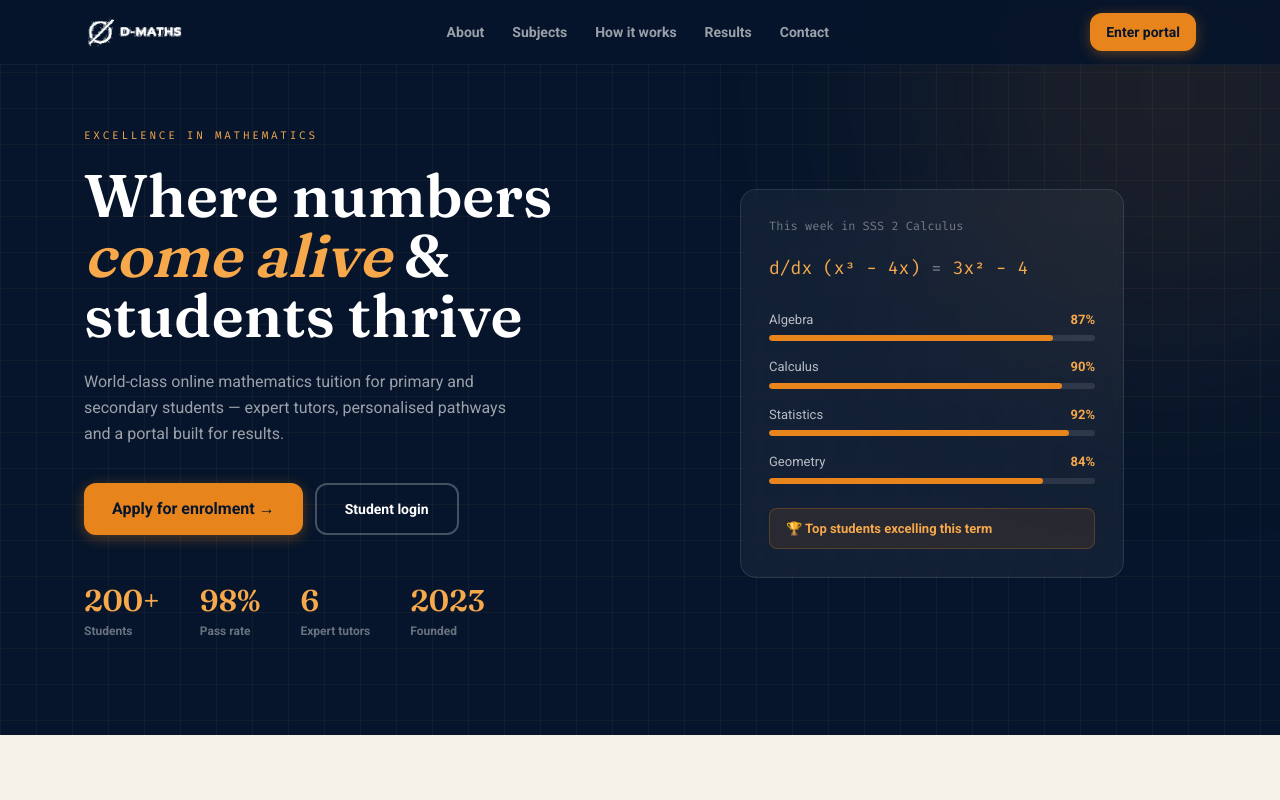
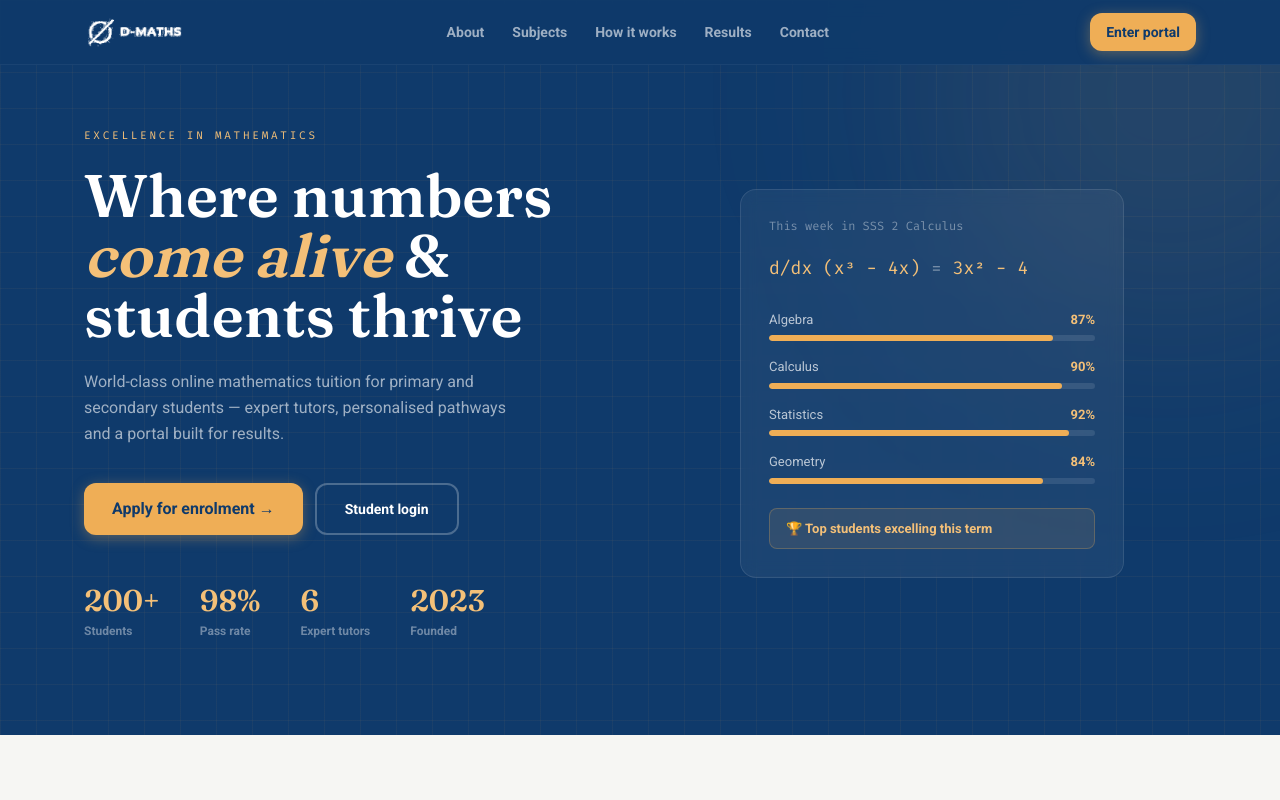
Before and after one commit to dmathstuition/dmaths, a Next.js app: page / in a window 1280 px wide. Shown: the top 800 px of the page. Built offline with nearby package versions, Linux system fonts and the light colour scheme.

Commit message:
New brand palette + redesigned admin dashboard

```diff
--- a/app/admin/page.tsx
+++ b/app/admin/page.tsx
@@ -1,44 +1,86 @@
 import Link from "next/link";
 import { supabaseServer } from "@/lib/supabase/server";
+import { Icon } from "@/components/Icons";
 
 export const dynamic = "force-dynamic";
 
 export default async function AdminDashboard() {
   const supa = supabaseServer();
-  const [{ count: students }, { count: pending }, { count: classes }, { data: recent }] = await Promise.all([
+  const now = new Date().toISOString();
+  const [
+    { count: students }, { count: pending }, { count: classes },
+    { count: activeStudents }, { data: recent }, { data: allStudents }, { count: assignments },
+  ] = await Promise.all([
     supa.from("profiles").select("*", { count: "exact", head: true }).eq("role", "student"),
     supa.from("applications").select("*", { count: "exact", head: true }).eq("status", "pending"),
-    supa.from("classes").select("*", { count: "exact", head: true }).gte("starts_at", new Date().toISOString()),
+    supa.from("classes").select("*", { count: "exact", head: true }).gte("starts_at", now),
+    supa.from("profiles").select("*", { count: "exact", head: true }).eq("role", "student").eq("is_active", true),
     supa.from("profiles").select("id,student_code,first_name,last_name,level,avg_score,attendance,is_active")
-      .eq("role", "student").order("created_at", { ascending: false }).limit(7),
+      .eq("role", "student").order("created_at", { ascending: false }).limit(6),
+    supa.from("profiles").select("avg_score,attendance").eq("role", "student"),
+    supa.from("assignments").select("*", { count: "exact", head: true }),
   ]);
+
+  const avgScore = allStudents?.length ? Math.round(allStudents.reduce((a, s) => a + (s.avg_score || 0), 0) / allStudents.length) : 0;
+  const avgAttend = allStudents?.length ? Math.round(allStudents.reduce((a, s) => a + (s.attendance || 0), 0) / allStudents.length) : 0;
+  const today = new Date().toLocaleDateString("en-NG", { weekday: "long", day: "numeric", month: "long", year: "numeric" });
 
   return (
     <div className="space-y-6">
-      <div>
-        <h1 className="font-display text-3xl font-semibold">Admin dashboard</h1>
-        <p className="text-sm text-ink/45">D-Maths Tuition Centre — control panel</p>
+      {/* Hero */}
+      <div className="relative overflow-hidden rounded-3xl bg-gradient-to-br from-board to-boardDeep p-7 text-white sm:p-9">
+        <div className="absolute right-0 top-0 h-full w-1/2 opacity-20"
+          style={{ background: "radial-gradient(circle at 80% 20%, #EFAE56, transparent 60%)" }} />
+        {/* diagonal gold accent stroke (brand) */}
+        <div className="absolute -right-10 top-1/2 h-1 w-64 -rotate-45 bg-gold/60" />
+        <div className="relative">
+          <p className="font-mono text-[11px] uppercase tracking-[.2em] text-white/40">{today}</p>
+          <h1 className="mt-2 font-display text-3xl font-semibold sm:text-4xl">Welcome back</h1>
+          <p className="mt-1 text-sm text-white/55">Here's what's happening at D-Maths today.</p>
+
+          <div className="mt-6 flex flex-wrap gap-6">
+            <HeroStat label="Active students" value={activeStudents ?? 0} />
+            <HeroStat label="Avg score" value={`${avgScore}%`} />
+            <HeroStat label="Avg attendance" value={`${avgAttend}%`} />
+          </div>
+        </div>
       </div>
 
+      {/* Pending banner */}
       {(pending ?? 0) > 0 && (
-        <div className="flex flex-wrap items-center gap-4 rounded-2xl border border-amber-200 bg-amber-50 px-5 py-4">
-          <p className="flex-1 text-sm font-bold text-amber-900">
-            {pending} pending application{pending! > 1 ? "s" : ""} awaiting payment verification.
+        <Link href="/admin/applications"
+          className="group flex flex-wrap items-center gap-4 rounded-2xl border border-gold/40 bg-gold-pale px-5 py-4 transition hover:shadow-lift">
+          <span className="flex h-10 w-10 items-center justify-center rounded-full bg-gold text-board">
+            <Icon name="applications" />
+          </span>
+          <p className="flex-1 text-sm font-bold text-ink">
+            {pending} application{pending! > 1 ? "s" : ""} awaiting your review
           </p>
-          <Link href="/admin/applications" className="btn-gold !min-h-[38px]">Review now</Link>
-        </div>
+          <span className="btn-gold !min-h-[38px] group-hover:translate-x-0.5">Review now →</span>
+        </Link>
       )}
 
-      <div className="grid gap-4 sm:grid-cols-3">
-        <Stat label="Total students" value={students ?? 0} />
-        <Stat label="Pending applications" value={pending ?? 0} />
-        <Stat label="Upcoming classes" value={classes ?? 0} />
+      {/* Stat cards */}
+      <div className="grid gap-4 sm:grid-cols-2 lg:grid-cols-4">
+        <StatCard icon="students" label="Total students" value={students ?? 0} href="/admin/students" tint="blue" />
+        <StatCard icon="applications" label="Pending" value={pending ?? 0} href="/admin/applications" tint="gold" />
+        <StatCard icon="classes" label="Upcoming classes" value={classes ?? 0} href="/admin/classes" tint="sky" />
+        <StatCard icon="assignments" label="Assignments" value={assignments ?? 0} href="/admin/assignments" tint="blue" />
       </div>
 
+      {/* Quick actions */}
+      <div className="grid gap-3 sm:grid-cols-2 lg:grid-cols-4">
+        <QuickAction icon="applications" label="Review applications" href="/admin/applications" />
+        <QuickAction icon="classes" label="Schedule a class" href="/admin/classes" />
+        <QuickAction icon="assignments" label="Post assignment" href="/admin/assignments" />
+        <QuickAction icon="notices" label="Make announcement" href="/admin/notices" />
+      </div>
+
+      {/* Recent students */}
       <div className="card overflow-hidden">
         <div className="flex items-center justify-between border-b border-line px-6 py-4">
-          <h2 className="font-display text-lg font-semibold">Recent students</h2>
-          <Link href="/admin/students" className="text-sm font-bold text-gold-deep hover:underline">View all</Link>
+          <h2 className="font-display text-lg font-semibold text-ink">Recent students</h2>
+          <Link href="/admin/students" className="text-sm font-bold text-gold-deep hover:underline">View all →</Link>
         </div>
         <div className="overflow-x-auto">
           <table className="w-full min-w-[560px] text-sm">
@@ -51,15 +93,21 @@ export default async function AdminDashboard() {
             </thead>
             <tbody>
               {(recent ?? []).map(s => (
-                <tr key={s.id} className="border-t border-line/60">
-                  <td className="px-5 py-3 font-bold">{s.first_name} {s.last_name}</td>
+                <tr key={s.id} className="border-t border-line/60 transition hover:bg-chalk/50">
+                  <td className="px-5 py-3">
+                    <Link href={`/admin/students/${s.id}`} className="font-bold hover:text-gold-deep hover:underline">
+                      {s.first_name} {s.last_name}
+                    </Link>
+                  </td>
                   <td className="px-5 py-3 font-mono text-xs text-ink/50">{s.student_code}</td>
                   <td className="px-5 py-3 text-ink/60">{s.level}</td>
-                  <td className="px-5 py-3 font-extrabold">{s.avg_score}%</td>
+                  <td className="px-5 py-3">
+                    <span className={`font-extrabold ${s.avg_score >= 70 ? "text-emerald-600" : s.avg_score >= 50 ? "text-gold-deep" : "text-red-500"}`}>
+                      {s.avg_score}%
+                    </span>
+                  </td>
                   <td className="px-5 py-3 text-ink/60">{s.attendance}%</td>
-                  <td className="px-5 py-3">
-                    <span className={s.is_active ? "pill-green" : "pill-red"}>{s.is_active ? "Active" : "Inactive"}</span>
-                  </td>
+                  <td className="px-5 py-3"><span className={s.is_active ? "pill-green" : "pill-red"}>{s.is_active ? "Active" : "Inactive"}</span></td>
                 </tr>
               ))}
               {!recent?.length && <tr><td colSpan={6} className="px-5 py-10 text-center text-ink/40">No students yet — approve an application to begin.</td></tr>}
@@ -71,11 +119,41 @@ export default async function AdminDashboard() {
   );
 }
 
-function Stat({ label, value }: { label: string; value: number }) {
+function HeroStat({ label, value }: { label: string; value: string | number }) {
   return (
-    <div className="card p-5">
-      <p className="text-[11px] font-extrabold uppercase tracking-wider text-ink/40">{label}</p>
-      <p className="mt-2 font-display text-3xl font-semibold">{value}</p>
+    <div>
+      <p className="font-display text-3xl font-semibold">{value}</p>
+      <p className="text-[11px] font-bold uppercase tracking-wider text-white/40">{label}</p>
     </div>
   );
 }
+
+const TINTS: Record<string, string> = {
+  blue: "bg-ink/10 text-ink",
+  gold: "bg-gold-pale text-gold-deep",
+  sky: "bg-sky/20 text-ink",
+};
+
+function StatCard({ icon, label, value, href, tint }: { icon: any; label: string; value: number; href: string; tint: string }) {
+  return (
+    <Link href={href} className="card group flex items-center gap-4 p-5">
+      <span className={`flex h-12 w-12 items-center justify-center rounded-xl ${TINTS[tint]}`}>
+        <Icon name={icon} />
+      </span>
+      <div>
+        <p className="font-display text-2xl font-semibold text-ink">{value}</p>
+        <p className="text-[11px] font-bold uppercase tracking-wider text-ink/40">{label}</p>
+      </div>
+    </Link>
+  );
+}
+
+function QuickAction({ icon, label, href }: { icon: any; label: string; href: string }) {
+  return (
+    <Link href={href}
+      className="flex items-center gap-3 rounded-2xl border border-line bg-white px-4 py-3.5 text-sm font-semibold text-ink/70 transition hover:border-gold hover:text-ink hover:shadow-card">
+      <span className="text-gold-deep"><Icon name={icon} /></span>
+      {label}
+    </Link>
+  );
+}
--- a/app/globals.css
+++ b/app/globals.css
@@ -16,8 +16,8 @@ body { @apply bg-chalk text-ink font-body antialiased; }
 
 @layer components {
   .btn        { @apply inline-flex items-center justify-center gap-2 rounded-xl font-bold text-sm min-h-[44px] px-5 transition active:scale-95 disabled:opacity-50 disabled:pointer-events-none; }
-  .btn-gold   { @apply btn bg-gold text-board hover:bg-gold-soft shadow-[0_3px_14px_rgba(232,132,28,.35)]; }
-  .btn-ink    { @apply btn bg-ink text-white hover:bg-[#123158]; }
+  .btn-gold   { @apply btn bg-gold text-board hover:bg-gold-soft shadow-[0_3px_14px_rgba(239,174,86,.35)]; }
+  .btn-ink    { @apply btn bg-ink text-white hover:bg-[#0F3A6B]; }
   .btn-ghost  { @apply btn bg-white border border-line text-ink hover:bg-chalk; }
   .btn-danger { @apply btn bg-red-600 text-white hover:bg-red-700; }
   .card       { @apply bg-white rounded-2xl shadow-card border border-line/60; }
@@ -54,7 +54,7 @@ body { @apply bg-chalk text-ink font-body antialiased; }
   box-shadow: 0 4px 24px rgba(10, 31, 61, 0.06);
 }
 .glass-dark {
-  background: rgba(6, 21, 43, 0.85);
+  background: rgba(15, 58, 107, 0.85);
   backdrop-filter: blur(16px) saturate(1.2);
   -webkit-backdrop-filter: blur(16px) saturate(1.2);
   border-bottom: 1px solid rgba(255, 255, 255, 0.08);
@@ -80,9 +80,9 @@ body { @apply bg-chalk text-ink font-body antialiased; }
 /* ── Soft gradient backdrop for portal pages ────────────── */
 .portal-bg {
   background:
-    radial-gradient(1200px 500px at 85% -10%, rgba(232,132,28,.07), transparent 60%),
-    radial-gradient(900px 400px at -10% 110%, rgba(10,31,61,.05), transparent 55%),
-    #F5F2EA;
+    radial-gradient(1200px 500px at 85% -10%, rgba(239,174,86,.10), transparent 60%),
+    radial-gradient(900px 400px at -10% 110%, rgba(26,96,171,.06), transparent 55%),
+    #F6F6F3;
 }
 
 /* ── Better focus rings everywhere ──────────────────────── */
@@ -100,21 +100,21 @@ html { scroll-behavior: smooth; }
 }
 
 /* ── Dark mode ──────────────────────────────────────────── */
-.dark body { background: #0A1424; color: #E8EDF5; }
+.dark body { background: #0A2A4F; color: #E8EDF5; }
 .dark .portal-bg {
   background:
     radial-gradient(1200px 500px at 85% -10%, rgba(232,132,28,.10), transparent 60%),
     radial-gradient(900px 400px at -10% 110%, rgba(255,255,255,.03), transparent 55%),
-    #0A1424;
+    #0A2A4F;
 }
 .dark .card,
 .dark .glass-card {
-  background: rgba(20, 33, 56, 0.85);
+  background: rgba(15, 58, 107, 0.55);
   border-color: rgba(255,255,255,0.08);
   color: #E8EDF5;
 }
 .dark .field {
-  background: #142138;
+  background: #0F3A6B;
   border-color: rgba(255,255,255,0.12);
   color: #E8EDF5;
 }
@@ -127,4 +127,4 @@ html { scroll-behavior: smooth; }
 .dark .text-ink\/70 { color: #E8EDF5 !important; }
 .dark .bg-chalk { background: #142138 !important; }
 .dark .border-line { border-color: rgba(255,255,255,0.1) !important; }
-.dark .glass-dark { background: rgba(6, 14, 28, 0.9); }
+.dark .glass-dark { background: rgba(10, 42, 79, 0.9); }
--- a/tailwind.config.ts
+++ b/tailwind.config.ts
@@ -6,11 +6,20 @@ const config: Config = {
   theme: {
     extend: {
       colors: {
-        ink: "#0A1F3D",
-        board: "#06152B",
-        chalk: "#F5F2EA",
-        gold: { DEFAULT: "#E8841C", soft: "#F7A84B", pale: "#FDF1E3", deep: "#B85F08" },
-        line: "#E4E0D6"
+        // New brand palette
+        ink: "#1A60AB",        // Deep Brand Blue — primary text/brand
+        board: "#0F3A6B",      // darkened brand blue for sidebar/dark surfaces
+        boardDeep: "#0A2A4F",  // deepest shade for gradients
+        chalk: "#F6F6F3",      // Light Gray Background
+        gold: {
+          DEFAULT: "#EFAE56",  // Gold/Orange accent
+          soft: "#F4C078",
+          pale: "#FDF3E3",
+          deep: "#C8881F",
+        },
+        sky: "#7BA3CA",        // Light Blue — shading/secondary
+        mist: "#D6E3E9",       // Pale Blue-Gray — subtle highlights
+        line: "#D6E3E9",       // borders use the pale blue-gray
       },
       fontFamily: {
         display: ["var(--font-fraunces)", "serif"],
@@ -18,8 +27,8 @@ const config: Config = {
         mono: ["var(--font-fira)", "monospace"]
       },
       boxShadow: {
-        card: "0 1px 2px rgba(10,31,61,.06), 0 8px 24px rgba(10,31,61,.07)",
-        lift: "0 12px 40px rgba(10,31,61,.16)"
+        card: "0 1px 2px rgba(26,96,171,.06), 0 8px 24px rgba(26,96,171,.08)",
+        lift: "0 12px 40px rgba(26,96,171,.16)"
       }
     }
   },
```
